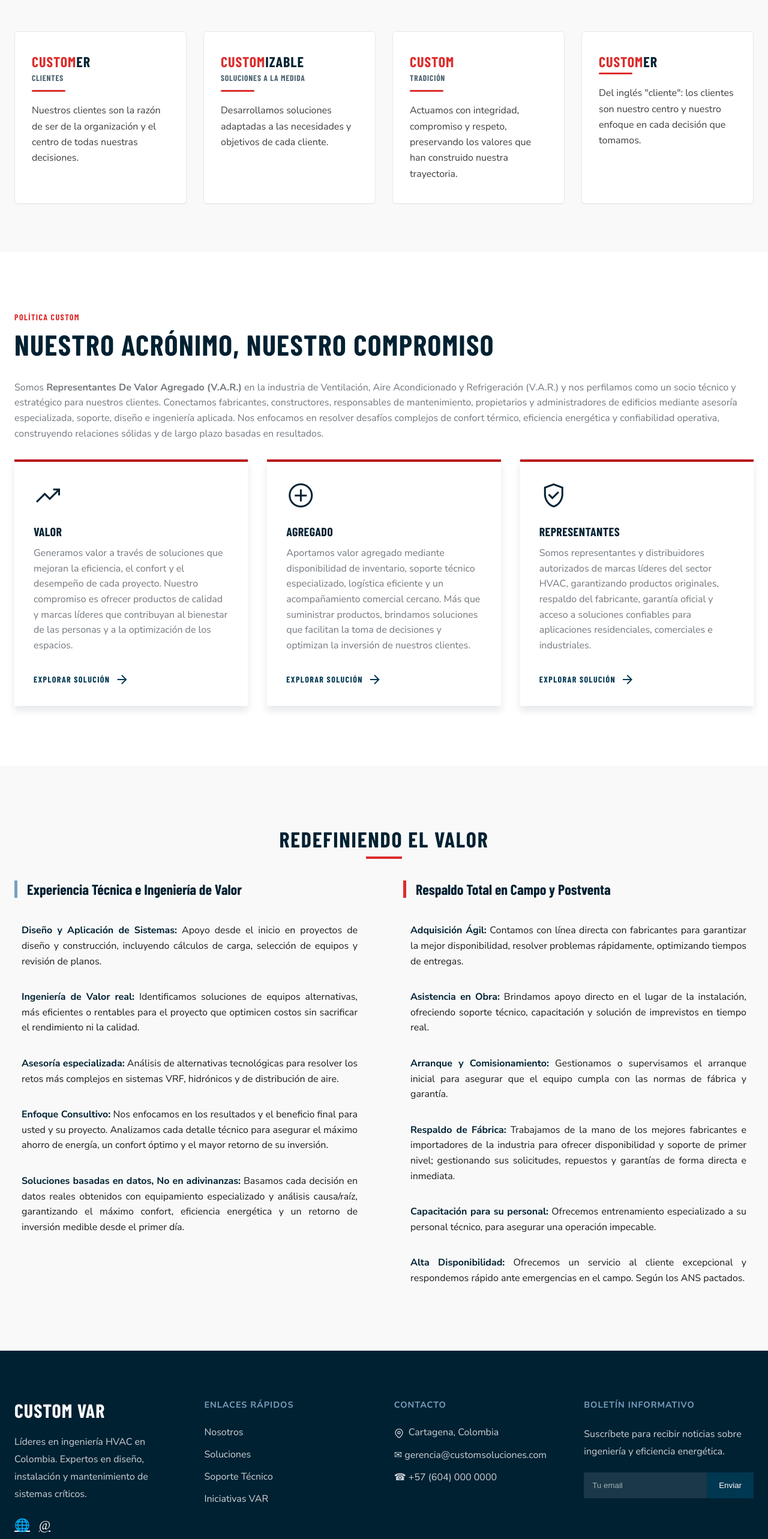
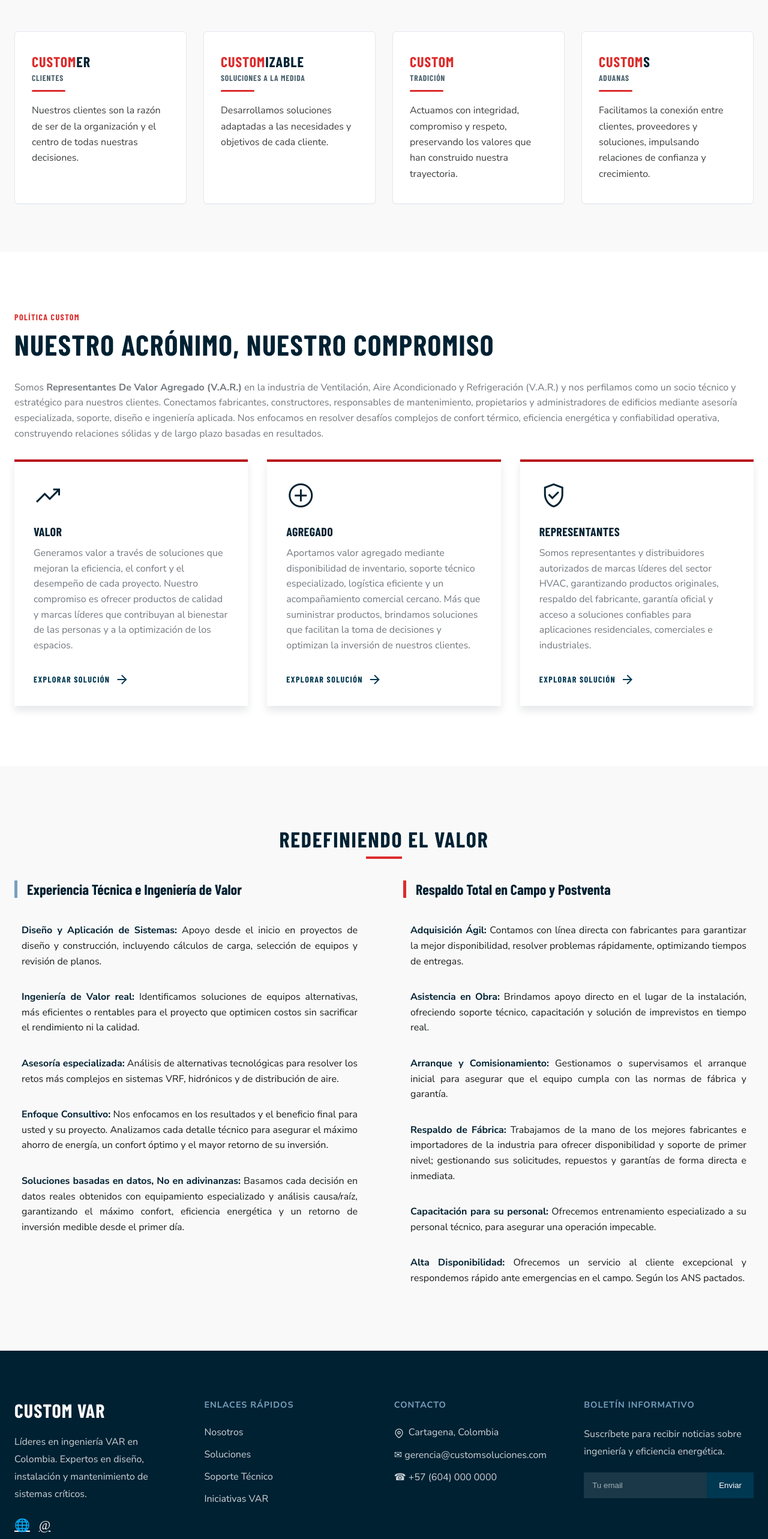
Before and after one commit to YayzxerProgramer/CUSTOM-VAR, a React (Vite) app: page / in a window 1280 px wide. Shown: the part 2380-4946 px from the top of the page at 60% size. Built offline with nearby package versions, Linux system fonts and the light colour scheme; no server answers; a web font is replaced by a local one.

Commit message:
Cambiando Peticiones

```diff
--- a/src/components/Footer.jsx
+++ b/src/components/Footer.jsx
@@ -10,7 +10,7 @@ const Footer = () => {
                         <span class="nombre-empresa">CUSTOM VAR</span>
                     </div>
                     <p class="descripcion-empresa">
-                        Líderes en ingeniería HVAC en Colombia. Expertos en diseño, instalación y mantenimiento de sistemas críticos.
+                        Líderes en ingeniería VAR en Colombia. Expertos en diseño, instalación y mantenimiento de sistemas críticos.
                     </p>
                     <div class="redes-sociales">
                         <a href="#" class="enlace-social">🌐</a>
--- a/src/components/Nosotros/Filosofia.jsx
+++ b/src/components/Nosotros/Filosofia.jsx
@@ -21,9 +21,10 @@ const VALORES = [
             'Actuamos con integridad, compromiso y respeto, preservando los valores que han construido nuestra trayectoria.',
     },
     {
-        titulo: 'Customer',
+        titulo: 'CUSTOMS',
+        subtitulo: 'ADUANAS',
         descripcion:
-            'Del inglés "cliente": los clientes son nuestro centro y nuestro enfoque en cada decisión que tomamos.',
+            'Facilitamos la conexión entre clientes, proveedores y soluciones, impulsando relaciones de confianza y crecimiento.',
     },
 ];
 
```
